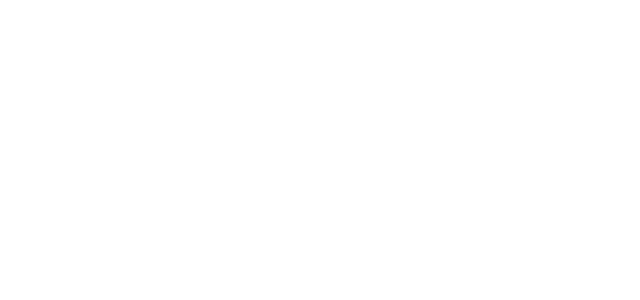
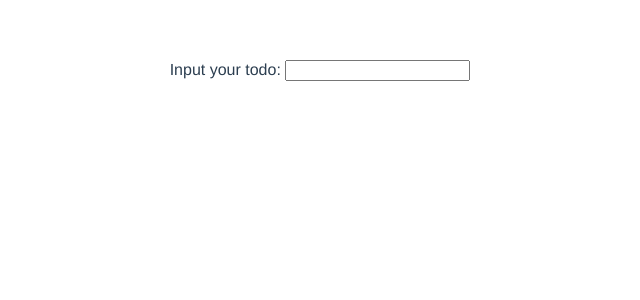
Before and after one commit to caminogr/vue-simple-todo, a Vue app: page / in a window 1280 px wide. Shown: the top 300 px of the page, without its empty margins (320-960 px from the left). Built offline with nearby package versions, Linux system fonts and the light colour scheme.

Commit message:
:sparkles: Enable to add todos

```diff
--- a/src/App.vue
+++ b/src/App.vue
@@ -1,15 +1,39 @@
 <template>
-  <div id="app"></div>
+  <div id="app">
+    Input your todo:
+    <input
+      type="text"
+      class="todo-input"
+      v-model="inputText"
+      @keyup.enter="submit(inputText)"
+    />
+    <div v-for="todo in todos" :key="todo.id">
+      <p>message: {{ todo.title }}</p>
+    </div>
+  </div>
 </template>
 
 <script>
 export default {
   name: "app",
+  data: function() {
+    return {
+      todos: [],
+      inputText: ""
+    };
+  },
+  methods: {
+    submit: function(text) {
+      const id = this.todos.length + 1;
+      this.todos.push({ id, title: text });
+      this.inputText = "";
+    }
+  },
   components: {}
 };
 </script>
 
-<style>
+<style scoped>
 #app {
   font-family: "Avenir", Helvetica, Arial, sans-serif;
   -webkit-font-smoothing: antialiased;
```
